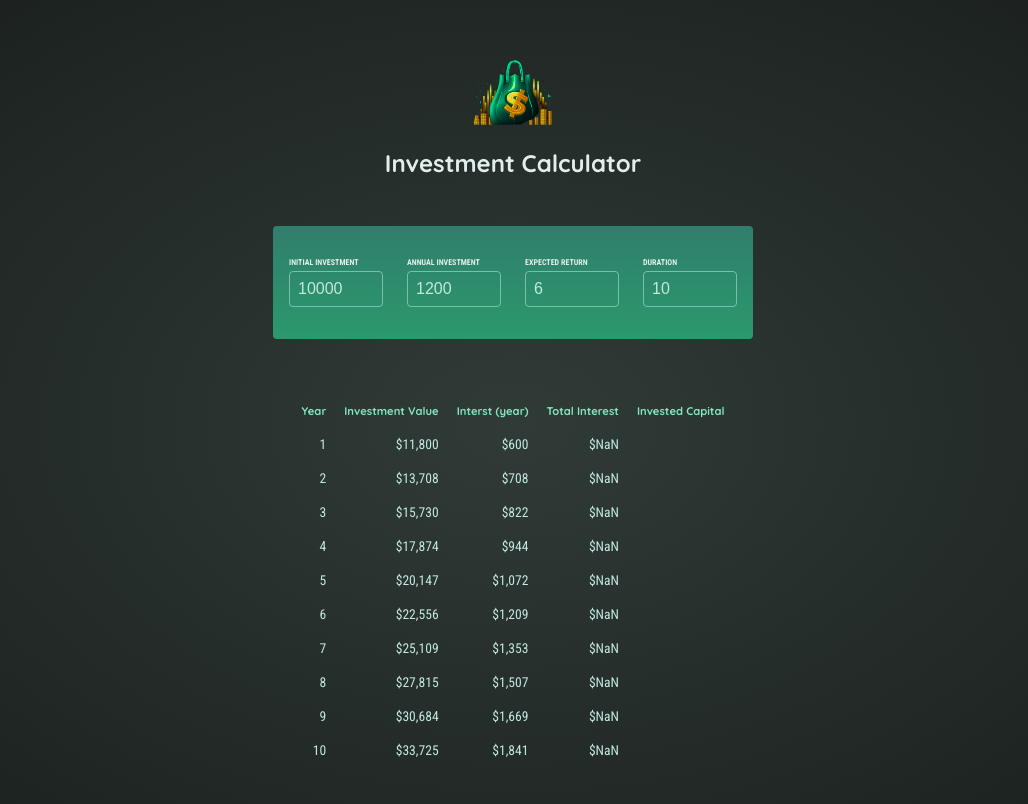
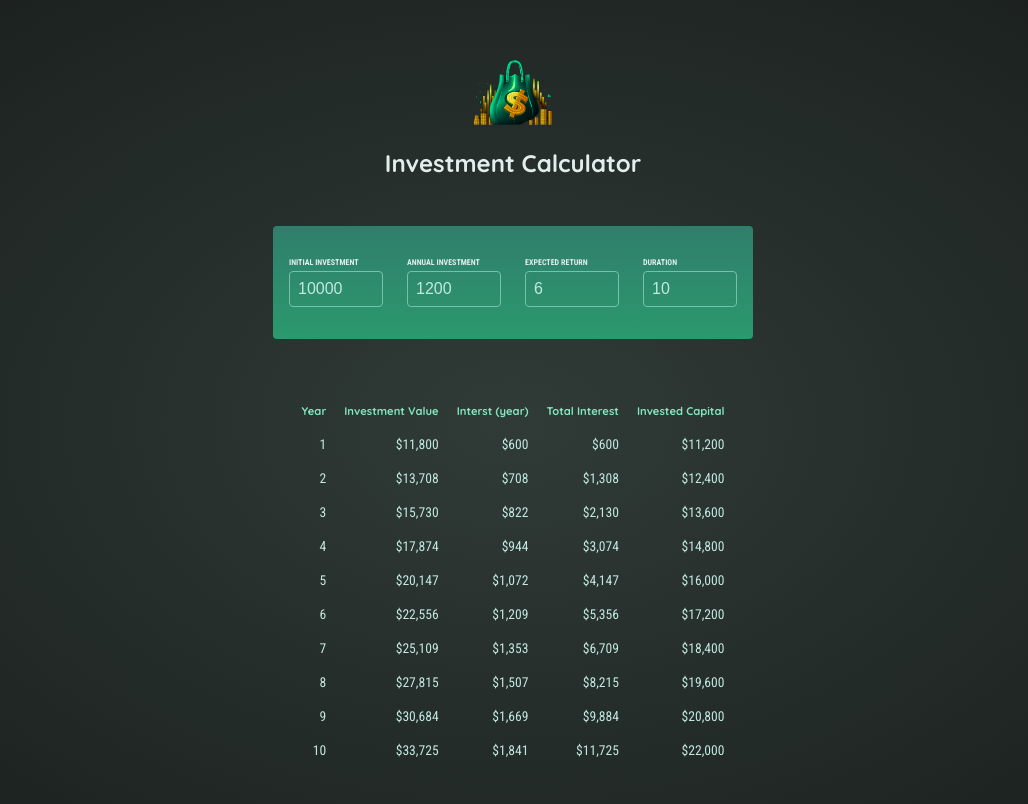
Before and after one commit to Origina-sudo/Investment-App, a React (Vite) app in the folder 01-starting-project/: page / in a window 1280 px wide. Shown: the top 804 px of the page, without its empty margins (127-1155 px from the left). Built offline with nearby package versions, Linux system fonts and the light colour scheme.

Commit message:
Deleted a few console.log statements and also added .js to the investement.js import

```diff
--- a/01-starting-project/src/components/Result.jsx
+++ b/01-starting-project/src/components/Result.jsx
@@ -1,13 +1,19 @@
 
- import{ calculateInvestmentResults,formatter} from '../util/investment'
-export default function Result({input}){
+import { calculateInvestmentResults, formatter } from '../util/investment.js'
+export default function Result({ input }) {
 
     const resultData = calculateInvestmentResults(input);
- console.log(resultData);
 
- const initialInvestment= resultData[0].valueEndOfYear-
- resultData[0].interest
-  -resultData.annualInvestment;
+
+
+    const initialInvestment = resultData[0].valueEndOfYear -
+        resultData[0].interest - resultData[0].annualInvestment;
+
+
+
+
+
+
     return <table id='result'>
         <thead>
             <tr>
@@ -19,18 +25,20 @@ return <table id='result'>
             </tr>
         </thead>
         <tbody>
-   {resultData.map((yearData)=>{
-    const totalInterst=
-     yearData.valueEndOfYear-yearData.annualInvestment * yearData.year - initialInvestment;
+            {resultData.map(yearData => {
+                const totalInterst =
+                    yearData.valueEndOfYear - yearData.annualInvestment * yearData.year - initialInvestment;
+                    const totalAmountInvested = yearData.valueEndOfYear - totalInterst
+
                 return (
                     <tr key={yearData.year}>
                         <td>{yearData.year}</td>
                         <td>{formatter.format(yearData.valueEndOfYear)}</td>
                         <td>{formatter.format(yearData.interest)} </td>
-                <td>{formatter.format(totalInterst)} </td>
-                <td> </td>
+                        <td>{formatter.format( totalInterst)} </td>
+                        <td> {formatter.format(totalAmountInvested)}</td>
                     </tr>
-        )
+                );
             })}
         </tbody>
     </table>
--- a/01-starting-project/src/util/investment.js
+++ b/01-starting-project/src/util/investment.js
@@ -15,9 +15,9 @@ export function calculateInvestmentResults({
 
   for (let i = 0; i < duration; i++) {
     const interestEarnedInYear = investmentValue * (expectedReturn / 100);
-    console.log("Interest earned in year", i + 1, ":", interestEarnedInYear);
+
     investmentValue += interestEarnedInYear + annualInvestment;
-    console.log("Investment value at end of year", i + 1, ":", investmentValue);
+
     annualData.push({
       year: i + 1, // year identifier
       interest: interestEarnedInYear, // the amount of interest earned in this year
@@ -25,7 +25,7 @@ export function calculateInvestmentResults({
       annualInvestment: annualInvestment, // investment added in this year
     });
   }
-  console.log("Annual data:", annualData);
+
   return annualData;
 }
 
```
Lines whose indentation alone changed are shown as unchanged.
